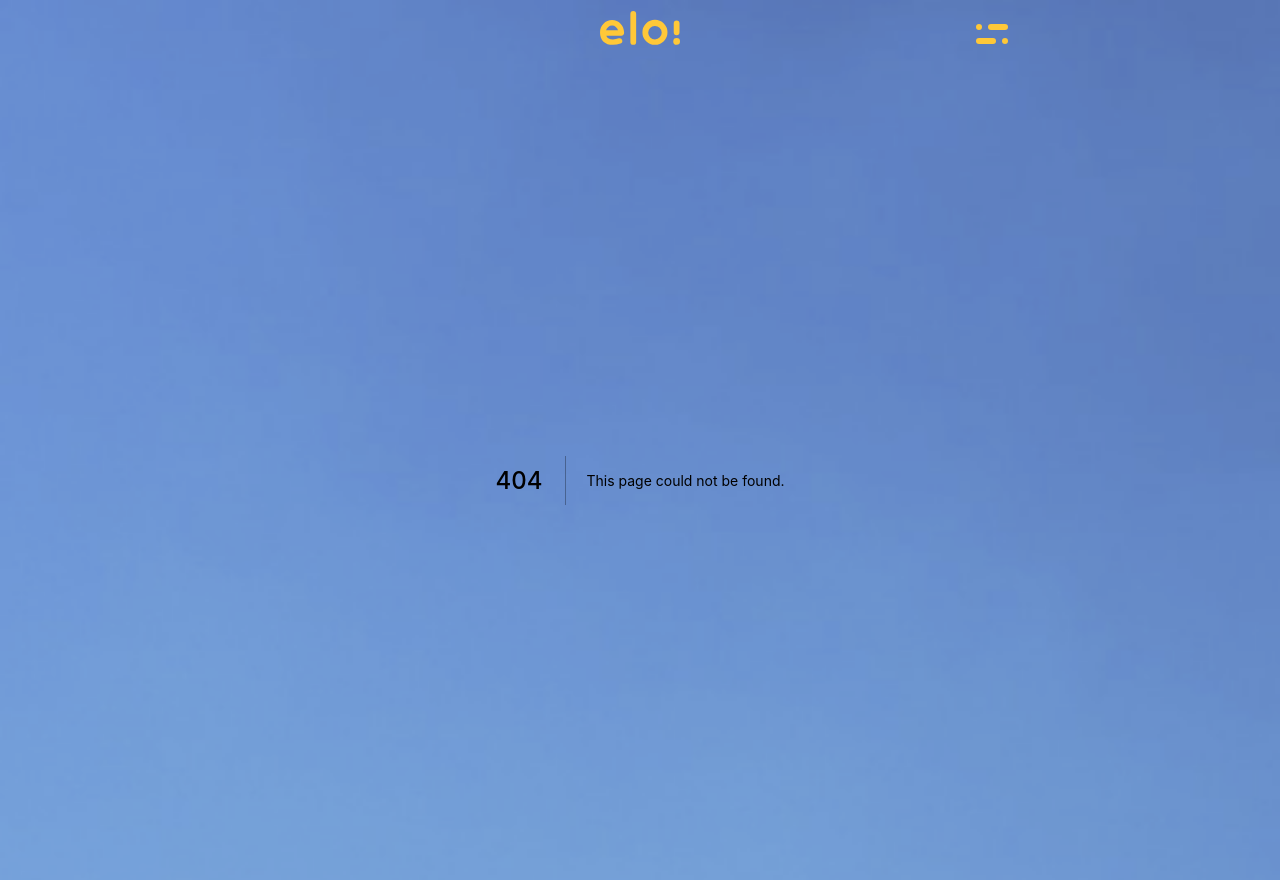
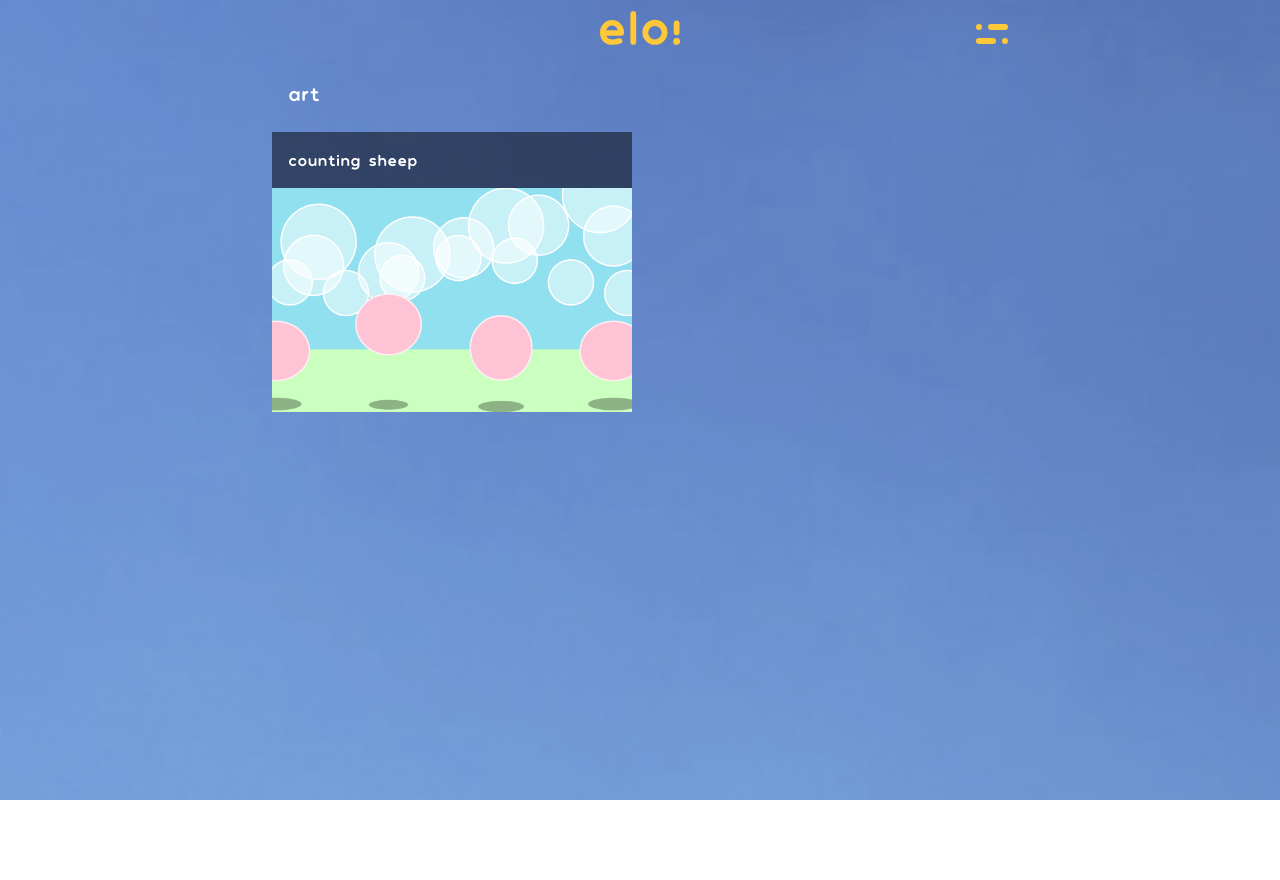
Before and after one commit to heavensbee001/eloi-site, a Next.js app: page /art in a window 1280 px wide. Before the commit this address had no page. After the commit the page ends 800 px from the top, so only its background shows below. Built offline with nearby package versions, Linux system fonts and the light colour scheme.

Commit message:
Add project page and image to card

```diff
--- a/components/Card.tsx
+++ b/components/Card.tsx
@@ -1,17 +1,35 @@
+import Image from "next/image";
+
 export default function Card({
     title,
     subtitle,
     text,
+    img,
+    url,
 }: {
     title: string;
     subtitle: string;
-    text: string;
+    text?: string;
+    img?: string;
+    url?: string;
 }) {
     return (
         <div className="bg-black bg-opacity-50 p-4 mb-4">
             <h4 className="font-sans text-white">{title}</h4>
             <span className="font-mono text-orange">{subtitle}</span>
-            <p className="font-mono text-white">{text}</p>
+            {text && <p className="font-mono text-white">{text}</p>}
+            {img && (
+                <div className="h-56 mt-4 -m-4">
+                    <div className="relative w-full h-full mt-4">
+                        <Image
+                            src={img}
+                            alt={title}
+                            layout="fill"
+                            objectFit="cover"
+                        />
+                    </div>
+                </div>
+            )}
         </div>
     );
 }
--- /dev/null
+++ b/pages/art.tsx
@@ -0,0 +1,35 @@
+import { useRouter } from "next/router";
+import Card from "../components/Card";
+import Head from "next/head";
+
+export default function Projects() {
+    const router = useRouter();
+
+    const cardsData: {
+        title: string;
+        subtitle: string;
+        img: string;
+        url: string;
+    }[] = [
+        {
+            title: "counting sheep",
+            subtitle: "",
+            img: "/projects/counting-sheep.png",
+            url: "Lorem Ipsum kashdgfkashdfg jahsdgf oajdfgjafgdsj test",
+        },
+    ];
+
+    return (
+        <section>
+            <Head>
+                <title>eloi | art</title>
+            </Head>
+            <h2 className="font-sans text-white text-xl mb-6 ml-4">art</h2>
+            <div className="grid grid-cols-1 gap-4 md:grid-cols-2">
+                {cardsData.map((card, index) => (
+                    <Card {...card} key={index} />
+                ))}
+            </div>
+        </section>
+    );
+}
--- a/pages/career.tsx
+++ b/pages/career.tsx
@@ -1,10 +1,8 @@
-import { useContext, useState } from "react";
 import { useRouter } from "next/router";
-import { useEffect } from "react";
 import Card from "../components/Card";
 import Head from "next/head";
 
-export default function Jobs() {
+export default function Career() {
     const router = useRouter();
 
     const cardsData: { title: string; subtitle: string; text: string }[] = [
--- /dev/null
+++ b/pages/projects.tsx
@@ -0,0 +1,27 @@
+import { useRouter } from "next/router";
+import Card from "../components/Card";
+import Head from "next/head";
+
+export default function Projects() {
+    const router = useRouter();
+
+    const cardsData: { title: string; subtitle: string; text: string }[] = [
+        {
+            title: "wagmi Teams",
+            subtitle: "work in progress",
+            text: "Lorem Ipsum kashdgfkashdfg jahsdgf oajdfgjafgdsj test",
+        },
+    ];
+
+    return (
+        <section>
+            <Head>
+                <title>eloi | projects</title>
+            </Head>
+            <h2 className="font-sans text-white text-xl mb-6 ml-4">projects</h2>
+            {cardsData.map((card, index) => (
+                <Card {...card} key={index} />
+            ))}
+        </section>
+    );
+}
```
Also changed, not shown: public/projects/counting-sheep.png (added).
